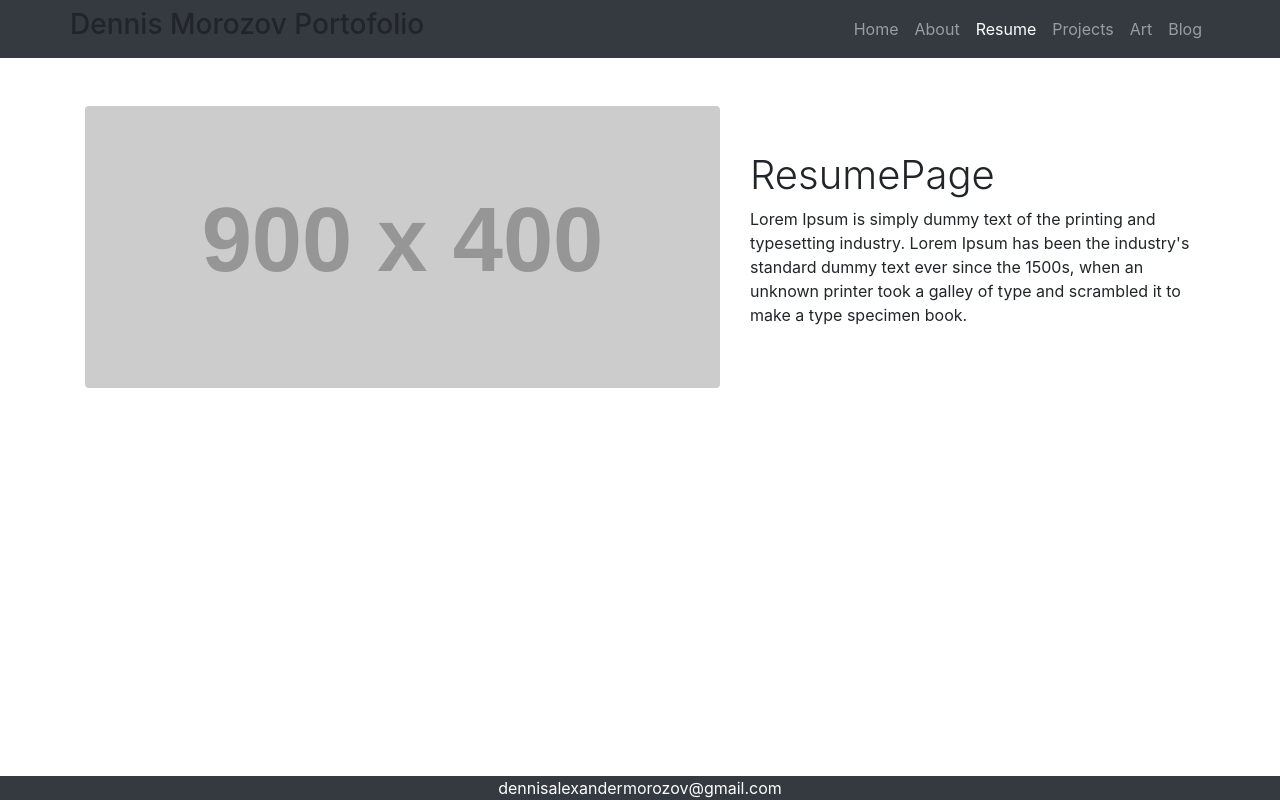
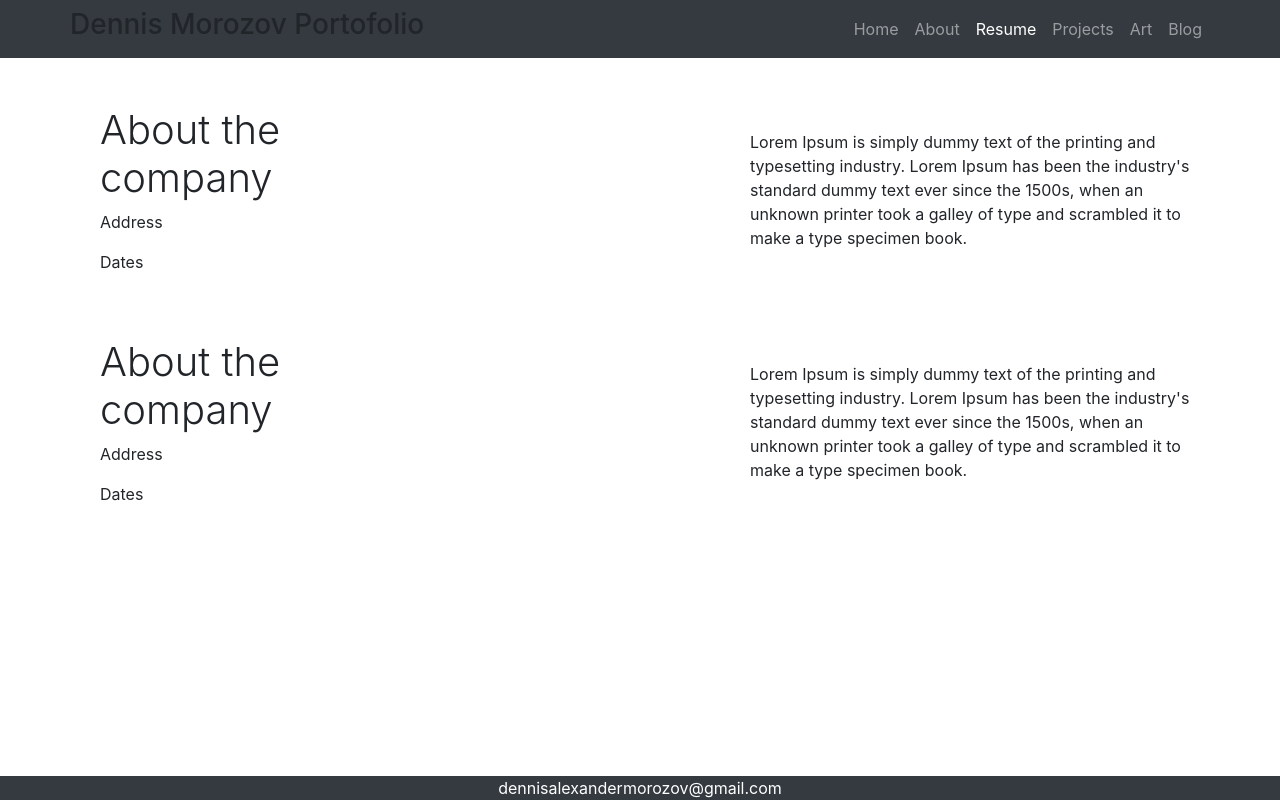
Before and after one commit to paigetreadway/paige_portfolio, a React (Create React App) app: page /resume in a window 1280 px wide. Built offline with nearby package versions, Linux system fonts and the light colour scheme.

Commit message:
updated resume page

```diff
--- a/package.json
+++ b/package.json
@@ -8,10 +8,10 @@
     "@testing-library/user-event": "^13.5.0",
     "react": "^17.0.2",
     "react-dom": "^17.0.2",
+    "react-resume-component": "^0.0.3",
     "react-router-dom": "^6.2.1",
-    "react-scripts": "5.0.0",
-    "web-vitals": "^2.1.4",
-    "react-resume-component":"^0.0.3"
+    "react-scripts": "^5.0.0",
+    "web-vitals": "^2.1.4"
   },
   "scripts": {
     "start": "react-scripts start",
--- a/src/components/ExperienceBody.jsx
+++ b/src/components/ExperienceBody.jsx
@@ -1,19 +1,14 @@
 import React from "react";
 
-function About() {
+function ExperienceBody() {
   return (
-    <div className="about">
-          <div class="col-lg-5">
-            <h1 class="font-weight-light">Eperience Description</h1>
     <p>
       Lorem Ipsum is simply dummy text of the printing and typesetting
       industry. Lorem Ipsum has been the industry's standard dummy text
       ever since the 1500s, when an unknown printer took a galley of
       type and scrambled it to make a type specimen book.
     </p>
-          </div>
-    </div>
   );
 }
 
-export default About;
+export default ExperienceBody;
--- a/src/components/ExperienceHeader.jsx
+++ b/src/components/ExperienceHeader.jsx
@@ -4,7 +4,7 @@ function ExperienceHeader() {
   return (
     <div className="about">
       <div class="col-lg-5">
-        <h1 class="font-weight-light">About</h1>
+        <h1 class="font-weight-light">About the company</h1>
         <p>
           Address
         </p>
--- a/src/components/Footer.jsx
+++ b/src/components/Footer.jsx
@@ -1,6 +1,7 @@
 import React from "react";
 
 function Footer() {
+
   return (
     <div className="footer">
       <footer class="py-0 bg-dark fixed-bottom">
--- a/src/components/Resume.jsx
+++ b/src/components/Resume.jsx
@@ -1,4 +1,6 @@
 import React from "react";
+import ExperienceHeader from "./ExperienceHeader";
+import ExperienceBody from "./ExperienceBody";
 
 function ResumePage() {
   return (
@@ -6,21 +8,18 @@ function ResumePage() {
       <div class="container">
         <div class="row align-items-center my-5">
           <div class="col-lg-7">
-            <img
-              class="img-fluid rounded mb-4 mb-lg-0"
-              src="http://placehold.it/900x400"
-              alt=""
-            />
+          <ExperienceHeader/>
           </div>
-
           <div class="col-lg-5">
-            <h1 class="font-weight-light">ResumePage</h1>
-            <p>
-              Lorem Ipsum is simply dummy text of the printing and typesetting
-              industry. Lorem Ipsum has been the industry's standard dummy text
-              ever since the 1500s, when an unknown printer took a galley of
-              type and scrambled it to make a type specimen book.
-            </p>
+          <ExperienceBody/>
+          </div>
+        </div>
+        <div class="row align-items-center my-5">
+          <div class="col-lg-7">
+          <ExperienceHeader/>
+          </div>
+          <div class="col-lg-5">
+          <ExperienceBody/>
           </div>
         </div>
       </div>
--- a/src/components/art/Painting.jsx
+++ b/src/components/art/Painting.jsx
@@ -14,22 +14,6 @@ function Painting() {
         <h1 className="mt-5">Paiting Name</h1>
         <h6 className="mb-5">The post slug is, {postSlug}</h6>
         <p>
-          Lorem Ipsum is simply dummy text of the printing and typesetting
-          industry. Lorem Ipsum has been the industry's standard dummy text ever
-          since the 1500s, when an unknown printer took a galley of type and
-          scrambled it to make a type specimen book.
-        </p>
-        <p>
-          Lorem Ipsum is simply dummy text of the printing and typesetting
-          industry. Lorem Ipsum has been the industry's standard dummy text ever
-          since the 1500s, when an unknown printer took a galley of type and
-          scrambled it to make a type specimen book.
-        </p>
-        <p>
-          Lorem Ipsum is simply dummy text of the printing and typesetting
-          industry. Lorem Ipsum has been the industry's standard dummy text ever
-          since the 1500s, when an unknown printer took a galley of type and
-          scrambled it to make a type specimen book.
         </p>
       </div>
     </div>
--- a/src/components/art/Paintings.jsx
+++ b/src/components/art/Paintings.jsx
@@ -1,33 +1,23 @@
-import React from "react";
-import { Link } from "react-router-dom";
+import React, { useEffect } from "react";
+import { useParams } from "react-router";
 
-function Painting() {
+function Paintings() {
+  let { postSlug } = useParams();
+
+  useEffect(() => {
+    // Fetch post using the postSlug
+  }, [postSlug]);
+
   return (
     <div className="home">
       <div class="container">
-        <Link to="/art/painting-name">
-          <div class="row align-items-center my-5">
-            <div class="col-lg-7">
-              <img
-                class="img-fluid rounded mb-4 mb-lg-0"
-                src="http://placehold.it/900x400"
-                alt=""
-              />
-            </div>
-            <div class="col-lg-5">
-              <h1 class="font-weight-light">Painting Name</h1>
-              <p>
-                Lorem Ipsum is simply dummy text of the printing and typesetting
-                industry. Lorem Ipsum has been the industry's standard dummy
-                text ever since the 1500s, when an unknown printer took a galley
-                of type and scrambled it to make a type specimen book.
-              </p>
-            </div>
-          </div>
-        </Link>
+        <h1 className="mt-5">Paiting Name</h1>
+        <h6 className="mb-5">The post slug is, {postSlug}</h6>
+        <p>
+        </p>
       </div>
     </div>
   );
 }
 
-export default Painting;
+export default Paintings;
```
Also changed, not shown: 1 other file (tests, documents, lock files or other folders). Lines whose indentation alone changed are shown as unchanged.
